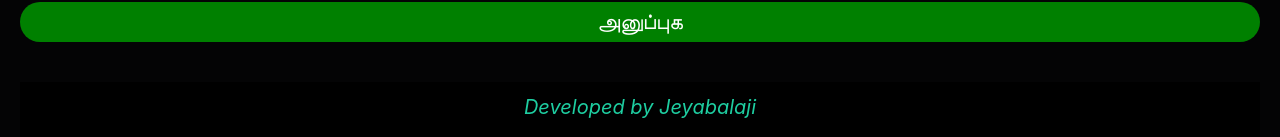
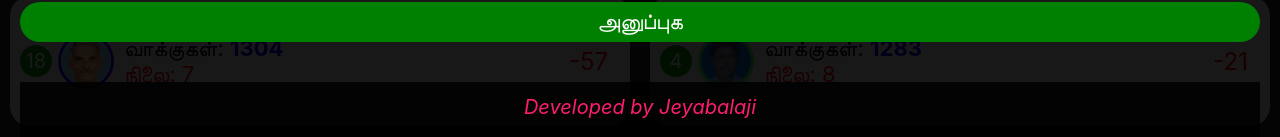
Before and after one commit to antandbuffalo/spd-election, a React (Create React App) app: page / in a window 1280 px wide. Before the commit this address led to /review. Shown: the part 663-800 px from the top of the page. Built offline with nearby package versions, Linux system fonts and the light colour scheme; no server answers.

Commit message:
added transparent view

```diff
--- a/src/App.js
+++ b/src/App.js
@@ -56,8 +56,11 @@
 
   useEffect(() => {
     addUser({ id: getUUID() });
-    if (!isReviewSubmitted() && !isReviewClosed() && enableReview) {
-      navigate("/review?pageName=review-list");
+    if (!isReviewSubmitted() && enableReview) {
+      setShowReview(true);
+      // navigate("/review?pageName=review-list");
+    } else {
+      setShowReview(false);
     }
     calculateTime();
     const interval = setInterval(() => {
@@ -100,14 +103,7 @@
   };
 
   const onClickReviewClose = () => {
-    if (!isReviewSubmitted()) {
-      const flag = window.confirm("கருத்துக்களை பகிராமல் வெளியேற வேண்டுமா?");
-      if (flag) {
-        setShowReview(false);
-      }
-    } else {
-      setShowReview(false);
-    }
+    setShowReview(false);
   };
 
   const openReview = () => {
@@ -116,6 +112,12 @@
 
   return (
     <div className="App">
+      {showReview && (
+        <div className="review-transparent">
+          <Review isFirstLoad={true} closeHandler={onClickReviewClose} />
+        </div>
+      )}
+
       <header className="App-header">
         <div>சு பெ தேவஸ்தானம் தேர்தல் முடிவுகள் 2023</div>
         {showCountDown && (
--- a/src/App.scss
+++ b/src/App.scss
@@ -1,6 +1,21 @@
 html {
   scroll-behavior: smooth;
   background-color: #282c34;
+}
+.App {
+  > .review-transparent {
+    > .review {
+      position: fixed;
+      z-index: 1;
+      overflow-y: scroll;
+      height: calc(100vh - 40px);
+      top: 0;
+      bottom: 0;
+      right: 0;
+      left: 0;
+      scroll-behavior: smooth;
+    }
+  }
 }
 .App-header {
   background-color: #282c34;
--- a/src/Home/index.js
+++ b/src/Home/index.js
@@ -11,14 +11,12 @@
   showStatus,
 } from "../utility/config";
 import TeamDetails from "../TeamDetails";
-import ViewCount from "../ViewCount";
 import { useNavigate } from "react-router-dom";
 const Home = ({ sendApiResponse }) => {
   const [membersByRank, setMembersByRank] = useState([]);
   const [updatedAt, setUpdatedAt] = useState("");
   const [apiStatus, setApiStatus] = useState(API_STATUS.NOT_STARTED);
   const [round, setRound] = useState(0);
-  const [viewCountData, setViewCountData] = useState({});
   const [totalVotes, setTotalVotes] = useState(0);
   const navigate = useNavigate();
 
--- a/src/Review/index.js
+++ b/src/Review/index.js
@@ -11,7 +11,7 @@
 import { useLocation, useNavigate, useParams } from "react-router-dom";
 import Spinner from "../Spinner";
 import MyName from "../MyName";
-const Review = () => {
+const Review = ({ isFirstLoad, closeHandler = () => {} }) => {
   const [reviewMood, setReviewMood] = useState(REVIEW_MOOD.GOOD);
   const [reviewComment, setReviewComment] = useState("");
   const [name, setName] = useState("");
@@ -24,12 +24,14 @@
   const pageName = query.get("pageName");
 
   useEffect(() => {
-    // const htmlElement = document.querySelector("html");
-    // htmlElement.style.overflow = "hidden";
+    if (isFirstLoad) {
+      const htmlElement = document.querySelector("html");
+      htmlElement.style.overflow = "hidden";
+    }
 
     return () => {
-      // const htmlElement = document.querySelector("html");
-      // htmlElement.style.overflow = "";
+      const htmlElement = document.querySelector("html");
+      htmlElement.style.overflow = "";
     };
   }, []);
 
@@ -58,9 +60,9 @@
     submitReview(review).then((response) => {
       setAddReviewApiStatus(API_STATUS.SUCCESS);
       if (response?.status === "success") {
-        // localStorage.setItem("reviewed", true);
+        localStorage.setItem("reviewed", true);
         alert("கருத்துக்களை பகிர்ந்தமைக்கு நன்றி");
-        onClickClose(true);
+        navigate(APP_ROUTES["review-list"]);
         return;
       }
       alert("திரும்ப முயற்சிக்கவும்");
@@ -83,19 +85,19 @@
     }
   };
 
-  const onClickClose = (isSubmitted) => {
-    if (isSubmitted) {
-      navigateToPage();
-      return;
-    }
+  const onClickClose = () => {
     if (showReviewCloseConfirmation()) {
-      navigateToPage();
+      if (isFirstLoad) {
+        closeHandler();
+      } else {
+        navigateToPage();
+      }
     }
   };
   return (
     <div className="review">
       <div className="btn-close-container">
-        <button onClick={() => onClickClose(false)}>
+        <button onClick={() => onClickClose()}>
           <IconClose />
         </button>
       </div>
```
